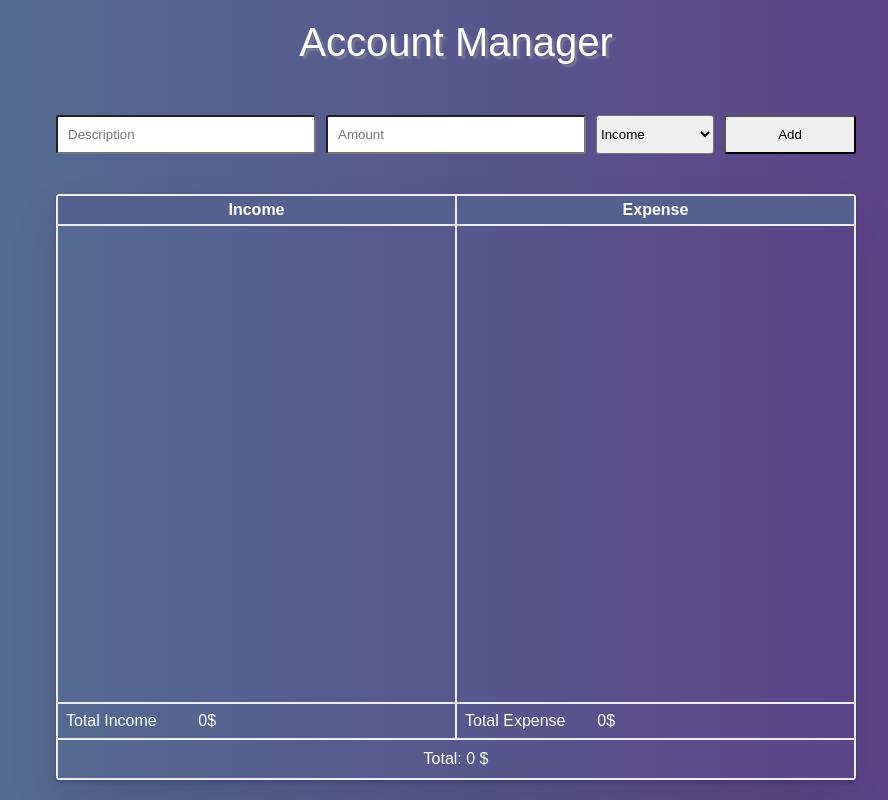
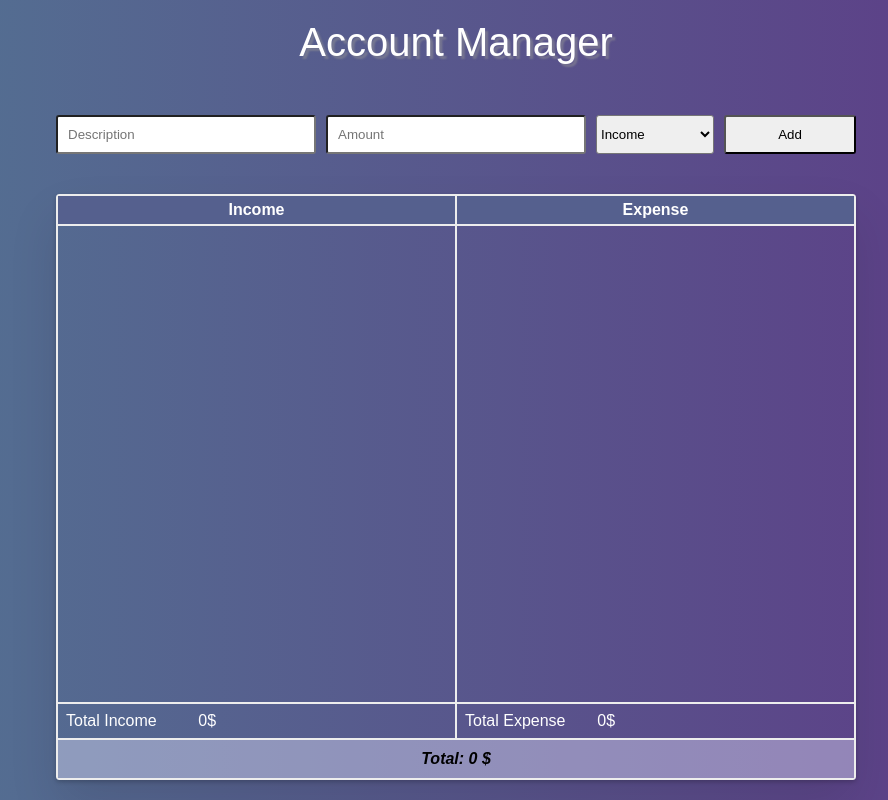
Before and after one commit to ximbong/account-balance-tracker, a React (Create React App) app: page / in a window 1280 px wide. Shown: the whole page, without its empty margins (184-1072 px from the left). Built offline with nearby package versions, Linux system fonts and the light colour scheme.

Commit message:
Add color for Total field.

```diff
--- a/src/App.css
+++ b/src/App.css
@@ -121,4 +121,8 @@ input {
   grid-column: 1/-1;
   padding: 10px;
   text-align: center;
+  background:rgba(230,230,255,0.4);
+  font-style:italic;
+  color:black;
+  font-weight:600;
 }
```
